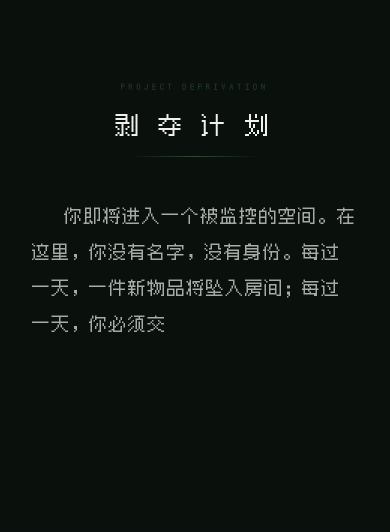
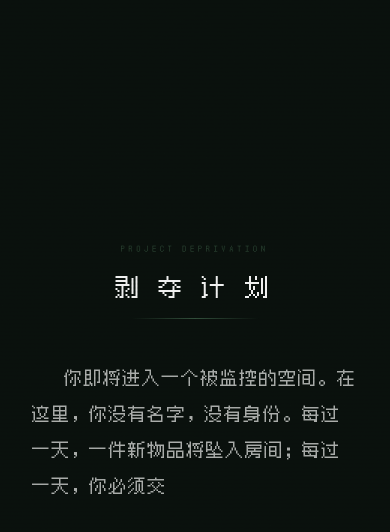
Before and after one commit to 1014549617-wq/-, a React (Vite) app in the folder client/: page / in a window 390 px wide. Shown: the top 532 px of the page. Built offline with nearby package versions, Linux system fonts and the light colour scheme.

Commit message:
fix: 倒计时3-2-1保持居中，仅标题/契约上移（-mt-16仅手机端）

```diff
--- a/client/src/pages/Entrance.jsx
+++ b/client/src/pages/Entrance.jsx
@@ -51,7 +51,7 @@ export default function Entrance() {
   }
 
   return (
-    <div className="min-h-screen bg-monitorBg text-textWhite font-terminal relative overflow-hidden flex items-start pt-20 md:items-center md:pt-0 justify-center">
+    <div className="min-h-screen bg-monitorBg text-textWhite font-terminal relative overflow-hidden flex items-center justify-center">
       {/* 噪点层 */}
       <div className="monitor-grain" />
 
@@ -90,7 +90,7 @@ export default function Entrance() {
 
       {/* === 阶段 1：契约显示 === */}
       {phase === 1 && (
-        <div className="relative z-10 max-w-xl px-8 text-center space-y-10 fade-in-up">
+        <div className="relative z-10 max-w-xl px-8 text-center space-y-10 fade-in-up -mt-16 md:mt-0">
           {/* 标题 */}
           <div className="space-y-4">
             <div className="font-pixel text-[8px] tracking-[0.4em] text-phosphorGreen/40 uppercase">
```
